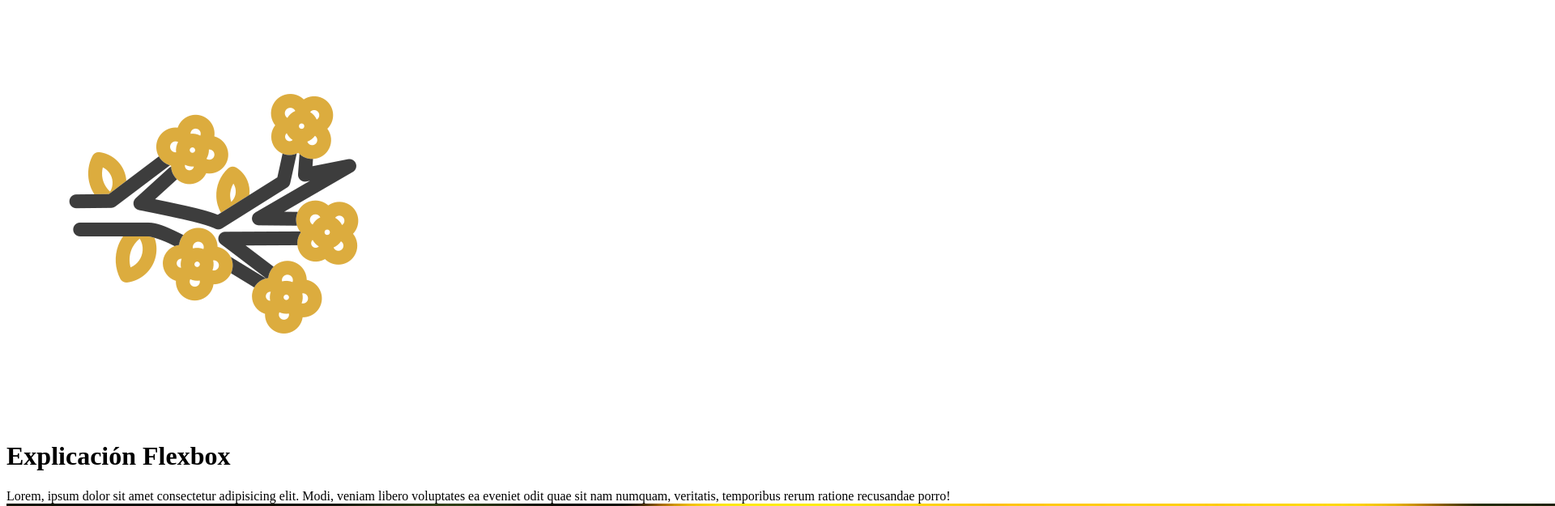
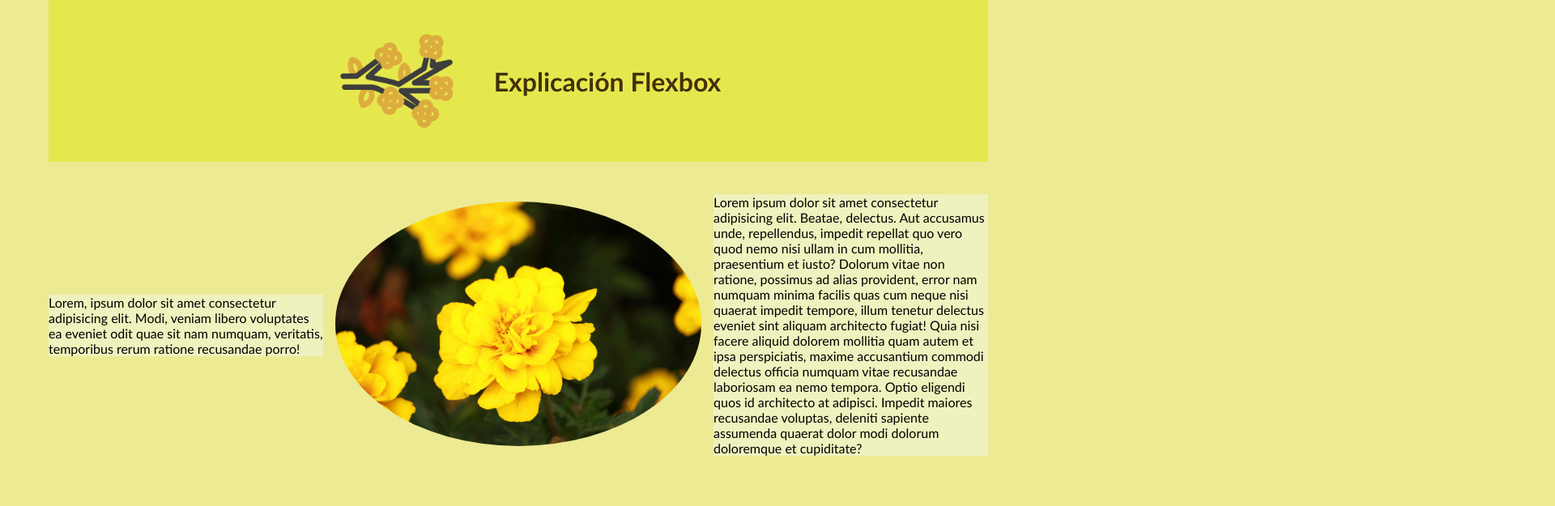
Before and after one commit to LuisaGranada/ActividadFlexbox, a plain HTML site: page Index.html in a window 1280 px wide. Shown: the top 625 px of the page at 81% size, 1920 px wide, since content can reach past the window. Drawn offline with Linux system fonts and the light colour scheme.

Commit message:
3 columnas Flexbox

```diff
--- a/Index.html
+++ b/Index.html
@@ -4,6 +4,7 @@
     <meta charset="UTF-8">
     <meta name="viewport" content="width=device-width, initial-scale=1.0">
     <title>Flex</title>
+    <link rel="stylesheet" href="style.css">
 </head>
 <body>
     <Header>
@@ -26,5 +27,6 @@
             </div>
         </div>
     </section>
+
 </body>
 </html>
--- a/style.css
+++ b/style.css
@@ -0,0 +1,65 @@
+*{
+    box-sizing: border-box;
+    padding: 0;
+    margin: 0;
+}
+
+body{
+    margin-left: 60px;
+    margin-right: 60px;
+    background-color: rgba(237, 234, 144, 0.959);
+    font-family:'Trebuchet MS', 'Lucida Sans Unicode', 'Lucida Grande', 'Lucida Sans', Arial, sans-serif
+}
+header img {
+    width: 200px;
+}
+
+header{
+    background-color: rgba(229, 232, 70, 0.9);
+    display: flex;
+    flex-direction: row;
+    justify-content:center;
+    align-items: center;
+    color: rgb(69, 47, 9);
+    gap: 20px;
+
+}
+
+img{
+    width: 100%;
+}
+
+.contenedor3{
+    display: flex;
+    gap: 15px;
+    justify-content: center;
+    align-items: center;
+    margin-top: 40px;
+    margin-bottom: 50px;
+
+}
+
+.contenedor3 .hijo1 {
+    width: 30%;
+    background-color: rgba(240, 243, 195, 0.896);
+
+}
+
+.contenedor3 .hijo2 {
+    width: 40%;
+
+
+}
+
+.contenedor3 .hijo2 img {
+    border-radius: 50%;
+
+}
+
+
+.contenedor3 .hijo3 {
+    width: 30%;
+    background-color:rgba(240, 243, 195, 0.896);
+
+
+}
```
